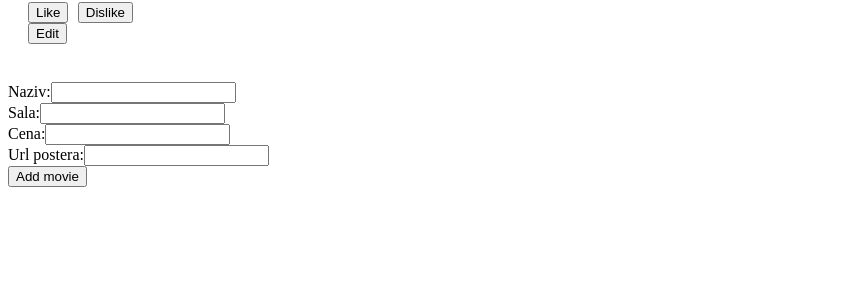
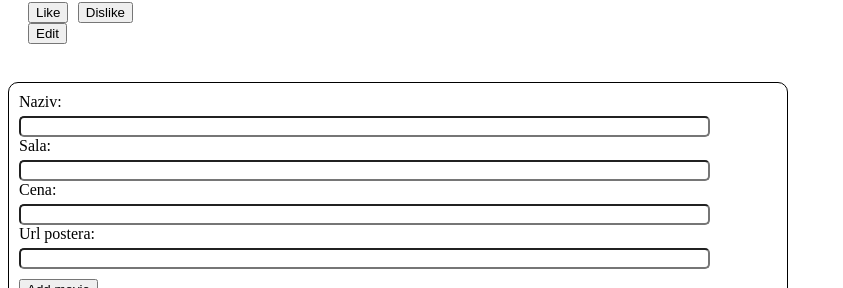
Before and after one commit to dejanjovelic/repertoar-filmova-kompletna-react-app, a React (Vite) app: page / in a window 1280 px wide. Shown: the part 664-952 px from the top of the page, without its empty margins (0-843 px from the left). Before the commit the page ends 859 px from the top, so only its background shows below. Built offline with nearby package versions, Linux system fonts and the light colour scheme.

Commit message:
feat: refaktorisan kod postoji samo MovieForm

```diff
--- a/src/App.jsx
+++ b/src/App.jsx
@@ -3,7 +3,6 @@ import Movie from "./Movie";
 import "./style.scss";
 import { useState } from "react";
 import MovieForm from "./MovieForm";
-import EditMovieForm from "./EditMovieForm";
 
 const App = () => {
 
@@ -39,10 +38,11 @@ const App = () => {
       <h1>Repertoar za danas ({getFormatedDate()})</h1>
       <div>
         {editingMovie ? (
-          <EditMovieForm
+          <MovieForm
             movie={editingMovie}
-            onUpdate={editMovie} />
+            onSubmit={editMovie} />
         ) : (
+
           movies.map((movie) => (
             <Movie
               key={movie.title}
@@ -53,15 +53,12 @@ const App = () => {
               onEdit={() => setEditingMovie(movie)}
             />
           ))
-
         )}
 
       </div>
       <br />
       {
-        editingMovie === null && (
-          <MovieForm onSubmit={addNewMovie} />
-        )
+        editingMovie === null && <MovieForm onSubmit={addNewMovie} />
       }
 
     </div>
--- a/src/EditMovieForm.jsx
+++ /dev/null
@@ -1,63 +0,0 @@
-import React from "react";
-import { useForm } from "react-hook-form";
-import { useEffect } from "react";
-
-function EditMovieForm({ onUpdate, movie }) {
-
-    const {
-        register,
-        handleSubmit,
-        formState = { errors },
-        reset
-    } = useForm(
-        {
-            defaultValues: movie
-        }
-    );
-
-    const onFormSubmit = (data) => {
-        console.log(data);
-        onUpdate(data);
-        reset();
-    }
-
-
-    return (
-        <form onSubmit={handleSubmit(onFormSubmit)}>
-            <label>Naziv:</label>
-            <input type="text" {...register('title', { required: "Title is required." })} />
-            {formState.errors.title && <span style={{ color: 'red' }}>{formState.errors.title.message}</span>}
-            <br />
-
-            <label>Sala:</label>
-            <input type="number" {...register('cinemaHall', {
-                required: "Cinema hall is required.",
-                valueAsNumber: true,
-                min: { value: 1, message: "Please enter a cinema hall number greater than 1." },
-                max: { value: 12, message: "Please enter a cinema hall number less than 12." }
-            })} />
-            {formState.errors.cinemaHall && <span style={{ color: 'red' }}>{formState.errors.cinemaHall.message}</span>}
-            <br />
-
-            <label>Cena:</label>
-            <input type="number" {...register('price',
-                {
-                    required: "Price is required.",
-                    valueAsNumber: true
-                })} />
-            {formState.errors.price && <span style={{ color: 'red' }}>{formState.errors.price.message}</span>}
-            <br />
-
-            <label>Url postera:</label>
-            <input type="text" {...register('poster')} />
-
-            <div>
-                <button type="submit">Edit movie</button>
-            </div>
-
-        </form>
-
-    );
-};
-
-export default EditMovieForm;
--- a/src/MovieForm.jsx
+++ b/src/MovieForm.jsx
@@ -2,9 +2,23 @@ import React from "react";
 import { useForm } from "react-hook-form";
 import { useEffect } from "react";
 
-function MovieForm({ onSubmit }) {
+function MovieForm({ onSubmit, movie }) {
 
-    const { register, handleSubmit, formState, reset } = useForm();
+    const {
+        register,
+        handleSubmit,
+        reset,
+        formState = { errors }
+    } = useForm(
+        {
+            defaultValues: movie || {
+                title: '',
+                cinemaHall: '',
+                price: '',
+                poster: ''
+            }
+        }
+    );
 
     const onFormSubmit = (data) => {
         console.log(data)
@@ -12,6 +26,7 @@ function MovieForm({ onSubmit }) {
         reset();
     }
     return (
+        <div className="form-container">
             <form onSubmit={handleSubmit(onFormSubmit)}>
                 <label>Naziv:</label>
                 <input type="text" {...register('title', { required: "Title is required." })} />
@@ -41,10 +56,15 @@ function MovieForm({ onSubmit }) {
                 <input type="text" {...register('poster')} />
 
                 <div>
-                <button type="submit">Add movie</button>
+                    {movie ?
+                        (<button type="submit">Edit movie</button>)
+                        :
+                        (<button type="submit">Add movie</button>)
+                    }
                 </div>
 
             </form>
+        </div>
 
     );
 };
--- a/src/style.scss
+++ b/src/style.scss
@@ -1,19 +1,54 @@
-img{
+img {
     width: 105px;
     height: 150px;
 }
 
-.image, .movie-data{
+.image,
+.movie-data {
     display: inline-block;
     vertical-align: middle;
 }
-.movie-container{
+
+.movie-container {
     margin: 20px;
 }
-.button-section{
+
+.button-section {
     display: flex;
     justify-content: space-between;
 }
-p{
+
+p {
     margin-left: 10px;
 }
+
+.form-container {
+    display: flex;
+    justify-content: flex-start;
+
+    form {
+        width: 60%;
+        border: 1px solid black;
+        border-radius: 10px;
+        padding: 10px;
+
+        label {
+            display: inline-block;
+            width: 90%;
+            padding-right: 5px;
+
+        }
+
+        input {
+            margin-top: 5px;
+            width: 90%;
+            border-radius: 5px;
+        }
+
+        button {
+            margin-top: 10px;
+        }
+
+    }
+
+}
```
Lines whose indentation alone changed are shown as unchanged.
